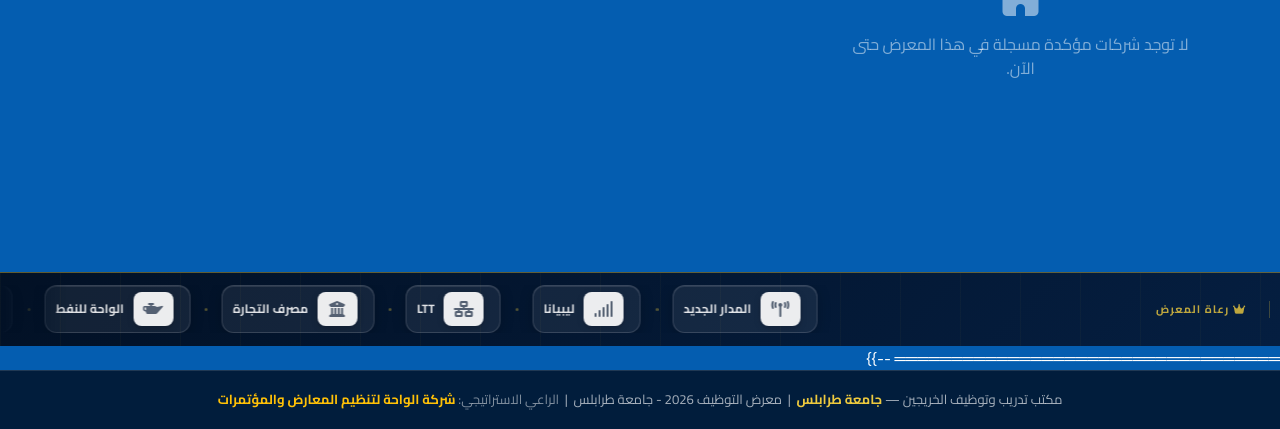
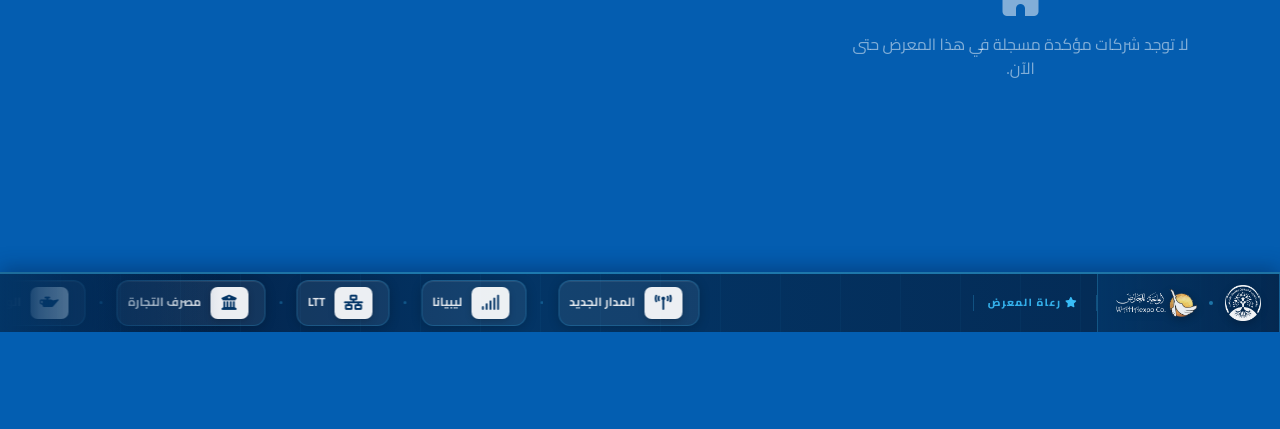
Before and after one commit to michelinehowes-cloud/GTS, a Laravel app: page /job-fair/companies in a window 1280 px wide. Shown: the part 910-1339 px from the top of the page. After the commit the page ends 1242 px from the top, so only its background shows below. Run offline with Laravel 9, Linux system fonts and the light colour scheme; data comes from the database, SQL or seed files in the repository; tables that the repository leaves empty hold one stand-in row (values such as "Sample post"); parts of the project's set-up code (start-up, migrations or seed data) failed here and were passed over.

Commit message:
feat(ui): update bottom sponsors ticker with blue glassmorphism, office and alwaha logos, and remove white bottom footer

```diff
--- a/resources/views/job-fair/companies.blade.php
+++ b/resources/views/job-fair/companies.blade.php
@@ -906,46 +906,92 @@
         /* ══════════════════════════════════
            SLIM FOOTER & SPONSORS STRIP — GLASSMORPHISM LOGOS
         ══════════════════════════════════ */
+        /* Slim Footer Sponsors Strip — Blue Glassmorphism */
         .footer-sponsors-strip {
-            background: linear-gradient(135deg, rgba(2,14,32,0.97) 0%, rgba(5,28,60,0.97) 100%);
-            border-top: 1px solid rgba(238,202,62,0.4);
-            padding: 0.6rem 0;
+            background: linear-gradient(90deg, #021A3E 0%, #033566 40%, #042952 100%);
+            border-top: 2px solid rgba(56,189,248,0.5);
+            padding: 0;
             position: relative;
             z-index: 10;
-            backdrop-filter: blur(20px);
             overflow: hidden;
+            box-shadow: 0 -4px 20px rgba(2, 26, 62, 0.4);
         }
         .footer-sponsors-strip::before {
             content: '';
             position: absolute;
             inset: 0;
-            background: repeating-linear-gradient(90deg, rgba(238,202,62,0.03) 0 1px, transparent 1px 60px);
+            background: repeating-linear-gradient(90deg, rgba(56,189,248,0.04) 0 1px, transparent 1px 60px);
             pointer-events: none;
         }
+        .footer-sponsors-strip::after {
+            content: '';
+            position: absolute;
+            left: 0; top: 0; bottom: 0;
+            width: 220px;
+            background: linear-gradient(90deg, rgba(3,53,102,1) 0%, transparent 100%);
+            pointer-events: none;
+            z-index: 2;
+        }
+        .strip-featured-logos {
+            display: flex;
+            align-items: center;
+            gap: 12px;
+            padding: 0 18px;
+            flex-shrink: 0;
+            position: relative;
+            z-index: 3;
+            height: 58px;
+            border-left: 1px solid rgba(56,189,248,0.3);
+            border-right: 1px solid rgba(56,189,248,0.3);
+            background: linear-gradient(90deg, rgba(3,53,102,0.95) 0%, rgba(3,40,80,0.6) 100%);
+        }
+        .strip-office-logo {
+            height: 36px;
+            width: auto;
+            object-fit: contain;
+            opacity: 0.95;
+            filter: drop-shadow(0 2px 5px rgba(0,0,0,0.3));
+        }
+        .strip-divider-dot {
+            width: 4px;
+            height: 4px;
+            border-radius: 50%;
+            background: rgba(56,189,248,0.5);
+        }
+        .strip-wahaexpo-logo {
+            height: 28px;
+            width: auto;
+            object-fit: contain;
+            opacity: 0.92;
+            filter: drop-shadow(0 2px 5px rgba(0,0,0,0.3));
+        }
         .sponsors-strip-label {
-            font-size: 0.68rem;
-            font-weight: 700;
-            color: rgba(238,202,62,0.8);
+            font-size: 0.65rem;
+            font-weight: 800;
+            color: rgba(56,189,248,0.9);
             text-transform: uppercase;
-            letter-spacing: 0.1em;
+            letter-spacing: 0.12em;
             white-space: nowrap;
-            padding: 0 1.2rem;
+            padding: 0 14px;
             flex-shrink: 0;
-            border-right: 1px solid rgba(238,202,62,0.25);
-            margin-right: 0.6rem;
+            border-left: 1px solid rgba(56,189,248,0.25);
+            border-right: 1px solid rgba(56,189,248,0.25);
+            position: relative;
+            z-index: 3;
         }
         .sponsors-ticker-wrap {
             overflow: hidden;
             width: 100%;
-            mask-image: linear-gradient(to right, transparent 0%, black 6%, black 94%, transparent 100%);
-            -webkit-mask-image: linear-gradient(to right, transparent 0%, black 6%, black 94%, transparent 100%);
+            mask-image: linear-gradient(to right, transparent 0%, black 4%, black 96%, transparent 100%);
+            -webkit-mask-image: linear-gradient(to right, transparent 0%, black 4%, black 96%, transparent 100%);
         }
         .sponsors-ticker-track {
             display: flex;
             align-items: center;
             gap: 0.9rem;
             width: max-content;
-            animation: sponsorScroll 28s linear infinite;
+            animation: sponsorScroll 32s linear infinite;
+            padding: 10px 0;
         }
         .sponsors-ticker-track:hover { animation-play-state: paused; }
         @keyframes sponsorScroll {
@@ -958,34 +1004,34 @@
             align-items: center;
             gap: 9px;
             background: rgba(255,255,255,0.07);
-            border: 1px solid rgba(255,255,255,0.15);
+            border: 1px solid rgba(56,189,248,0.22);
             border-radius: 12px;
             padding: 6px 16px 6px 10px;
             backdrop-filter: blur(10px);
             -webkit-backdrop-filter: blur(10px);
-            box-shadow: 0 3px 14px rgba(0,0,0,0.22), inset 0 1px 0 rgba(255,255,255,0.1);
+            box-shadow: 0 2px 12px rgba(0,0,0,0.2), inset 0 1px 0 rgba(255,255,255,0.08);
             transition: all 0.25s ease;
             text-decoration: none;
             white-space: nowrap;
         }
         .sponsor-glass-card.is-link { cursor: pointer; }
         .sponsor-glass-card.is-link:hover {
-            background: rgba(238,202,62,0.12);
-            border-color: rgba(238,202,62,0.5);
-            box-shadow: 0 5px 20px rgba(238,202,62,0.15), inset 0 1px 0 rgba(255,255,255,0.15);
+            background: rgba(56,189,248,0.14);
+            border-color: rgba(56,189,248,0.55);
+            box-shadow: 0 4px 18px rgba(56,189,248,0.2), inset 0 1px 0 rgba(255,255,255,0.12);
             transform: translateY(-2px);
         }
         .sponsor-glass-logo {
-            width: 40px;
-            height: 34px;
+            width: 38px;
+            height: 32px;
             background: rgba(255,255,255,0.92);
-            border-radius: 8px;
+            border-radius: 7px;
             display: flex;
             align-items: center;
             justify-content: center;
             overflow: hidden;
             flex-shrink: 0;
-            box-shadow: 0 2px 6px rgba(0,0,0,0.18);
+            box-shadow: 0 2px 6px rgba(0,0,0,0.2);
         }
         .sponsor-glass-logo img {
             width: 100%;
@@ -994,11 +1040,11 @@
             padding: 4px;
         }
         .sponsor-glass-logo .sponsor-icon-fb {
-            font-size: 1rem;
-            color: rgba(3,22,48,0.65);
+            font-size: 0.95rem;
+            color: #033566;
         }
         .sponsor-glass-name {
-            font-size: 0.76rem;
+            font-size: 0.74rem;
             font-weight: 700;
             color: rgba(255,255,255,0.88);
             letter-spacing: 0.01em;
@@ -1006,37 +1052,13 @@
             overflow: hidden;
             text-overflow: ellipsis;
         }
-        .sponsor-glass-card.is-link:hover .sponsor-glass-name { color: #EECA3E; }
+        .sponsor-glass-card.is-link:hover .sponsor-glass-name { color: #38BDF8; }
         .sponsor-ticker-dot {
             width: 3px;
             height: 3px;
             border-radius: 50%;
-            background: rgba(238,202,62,0.35);
+            background: rgba(56,189,248,0.3);
             flex-shrink: 0;
-        }
-        /* ══════════════════════════════════
-           FOOTER
-        ══════════════════════════════════ */
-        .page-footer {
-            margin-top: auto;
-            background: rgba(2, 23, 48, 0.9);
-            border-top: 1px solid rgba(255, 255, 255, 0.12);
-            padding: 1.2rem 1rem;
-            text-align: center;
-            color: rgba(255, 255, 255, 0.65);
-            font-size: 0.82rem;
-            position: relative;
-            z-index: 10;
-        }
-
-        .page-footer a {
-            color: var(--gold);
-            text-decoration: none;
-            font-weight: 700;
-        }
-
-        .page-footer a:hover {
-            text-decoration: underline;
         }
 
         @media (max-width: 991px) {
@@ -1442,13 +1464,27 @@
         </div>
     </div>
 
-    <!-- Glassmorphism Sponsors Strip -->
+    <!-- Glassmorphism Blue Sponsors Strip -->
 <div class="footer-sponsors-strip">
-        <div class="d-flex align-items-center" style="height:54px;">
+    <div class="d-flex align-items-center" style="height:58px;">
+        <!-- Featured logos: office + wahaexpo -->
+        <div class="strip-featured-logos">
+            <img src="{{ asset('images/office_logo_white.png') }}"
+                 alt="مكتب تدريب وتوظيف الخريجين"
+                 class="strip-office-logo"
+                 onerror="this.src='{{ asset('images/logo.jpg') }}'">
+            <div class="strip-divider-dot"></div>
+            <img src="{{ asset('images/wahaexpo_horizontal_white.png') }}"
+                 alt="شركة الواحة لتنظيم المعارض والمؤتمرات"
+                 class="strip-wahaexpo-logo"
+                 onerror="this.src='{{ asset('images/wahaexpo_logo_white.png') }}'">
+        </div>
+        <!-- Label -->
         <div class="sponsors-strip-label">
-                <i class="fas fa-crown me-1"></i>
+            <i class="fas fa-star me-1" style="color:#38BDF8;"></i>
             رعاة المعرض
         </div>
+        <!-- Scrolling ticker -->
         <div class="sponsors-ticker-wrap flex-grow-1">
             <div class="sponsors-ticker-track">
                 @php
@@ -1496,14 +1532,6 @@
         </div>
     </div>
 </div>
-    ══════════════════════════════════ --}}
-    <footer class="page-footer">
-        مكتب تدريب وتوظيف الخريجين — <a href="{{ route('home') }}">جامعة طرابلس</a>
-        &nbsp;|&nbsp;
-        {{ $fair ? $fair->title : 'معرض التوظيف 2026' }}
-        &nbsp;|&nbsp;
-        <span class="text-white-50">الراعي الاستراتيجي: <strong class="text-warning">شركة الواحة لتنظيم المعارض والمؤتمرات</strong></span>
-    </footer>
 
     <script src="https://cdn.jsdelivr.net/npm/bootstrap@5.3.2/dist/js/bootstrap.bundle.min.js"></script>
     <script>
```
Also changed, not shown: resources/views/job-fair/program.blade.php (+92 -41 lines), resources/views/job-fair/public.blade.php (+100 -44 lines). Lines whose indentation alone changed are shown as unchanged.
